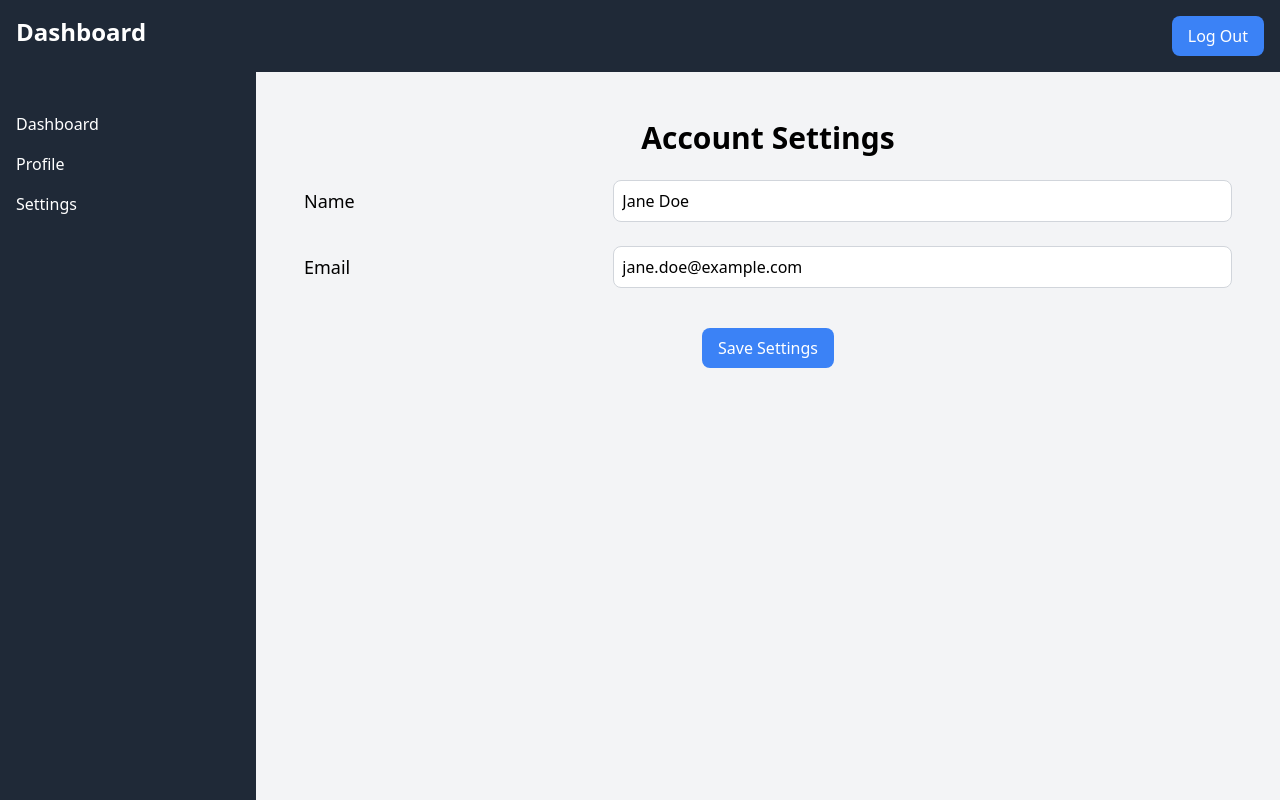
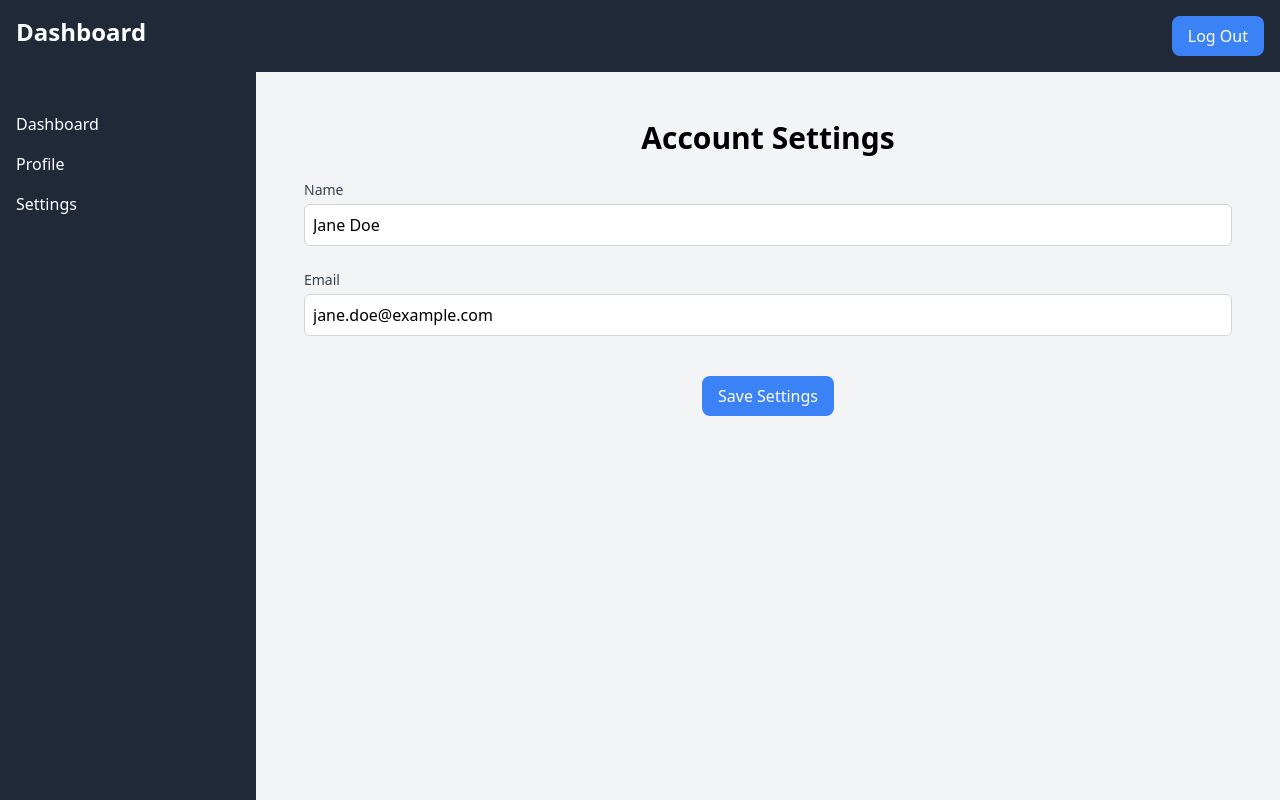
Before and after one commit to Sanduni4822/Production-Ready-Dashboard-Individual, a React (Vite) app in the folder client/: page /settings in a window 1280 px wide. Built offline with nearby package versions, Linux system fonts and the light colour scheme; sample sign-in values are in the browser's storage.

Commit message:
feat(settings): implement form validation, error handling, and save feedback for account settings

```diff
--- a/client/src/pages/Settings/Settings.jsx
+++ b/client/src/pages/Settings/Settings.jsx
@@ -1,11 +1,15 @@
 import React, { useState, useEffect } from 'react';
 import Button from '../../components/Button/Button';  // Import Button component
+import InputField from '../../components/InputField/InputField';  // Reusable InputField component
 
 const Settings = () => {
   const [settingsData, setSettingsData] = useState({
-    name: 'Jane Doe',
-    email: 'jane.doe@example.com',
+    name: '',
+    email: '',
   });
+
+  const [isSaving, setIsSaving] = useState(false);
+  const [message, setMessage] = useState('');
 
   // Simulating fetching user settings from an API
   useEffect(() => {
@@ -13,62 +17,83 @@ const Settings = () => {
   }, []);
 
   const fetchSettingsData = async () => {
+    try {
       // Here you would fetch settings data from your backend API
       const fetchedData = {
         name: 'Jane Doe',
         email: 'jane.doe@example.com',
       };
       setSettingsData(fetchedData);
+    } catch (error) {
+      setMessage('Error fetching settings data');
+    }
   };
 
   const handleInputChange = (e) => {
     const { name, value } = e.target;
     setSettingsData({
       ...settingsData,
-      [name]: value,  // Update the state dynamically based on the input name
+      [name]: value,
     });
   };
 
-  const handleSaveSettings = () => {
-    // Handle saving settings (could be an API call)
-    console.log('Settings saved:', settingsData);
+  const handleSaveSettings = async () => {
+    // Form validation before saving
+    if (!settingsData.name || !settingsData.email) {
+      setMessage('Please fill in all fields');
+      return;
+    }
+
+    setIsSaving(true);
+    setMessage('Saving...');
+
+    try {
+      // Here you would handle the API call to save settings
+      await new Promise((resolve) => setTimeout(resolve, 1500));  // Simulating API call delay
+      setIsSaving(false);
+      setMessage('Settings saved successfully');
+    } catch (error) {
+      setIsSaving(false);
+      setMessage('Error saving settings');
+    }
   };
 
   return (
     <div className="flex flex-col p-6">
       <h2 className="text-3xl font-semibold text-center mb-6">Account Settings</h2>
 
+      {/* Feedback Message */}
+      {message && (
+        <div className={`mb-4 text-center ${message.includes('Error') ? 'text-red-500' : 'text-green-500'}`}>
+          {message}
+        </div>
+      )}
+
       {/* Settings Form */}
       <div className="space-y-6">
-        <div className="flex flex-col sm:flex-row items-center justify-between">
-          <label className="w-full sm:w-1/3 text-lg font-medium mb-2 sm:mb-0">Name</label>
-          <input
-            type="text"
+        <InputField
+          label="Name"
           name="name"
           value={settingsData.name}
           onChange={handleInputChange}
-            className="w-full sm:w-2/3 p-2 border border-gray-300 rounded-lg"
         />
-        </div>
 
-        <div className="flex flex-col sm:flex-row items-center justify-between">
-          <label className="w-full sm:w-1/3 text-lg font-medium mb-2 sm:mb-0">Email</label>
-          <input
-            type="email"
+        <InputField
+          label="Email"
           name="email"
           value={settingsData.email}
           onChange={handleInputChange}
-            className="w-full sm:w-2/3 p-2 border border-gray-300 rounded-lg"
+          type="email"
         />
-        </div>
       </div>
 
       {/* Save Settings Button */}
       <div className="mt-10 text-center">
         <Button
-          label="Save Settings"
+          label={isSaving ? 'Saving...' : 'Save Settings'}
           onClick={handleSaveSettings}
-          className="bg-blue-500 text-white p-3 rounded-lg shadow-md hover:bg-blue-600"
+          className="bg-blue-500 text-white p-3 rounded-lg shadow-md hover:bg-blue-600 disabled:bg-gray-400"
+          disabled={isSaving}  // Disable the button while saving
         />
       </div>
     </div>
```
Lines whose indentation alone changed are shown as unchanged.
